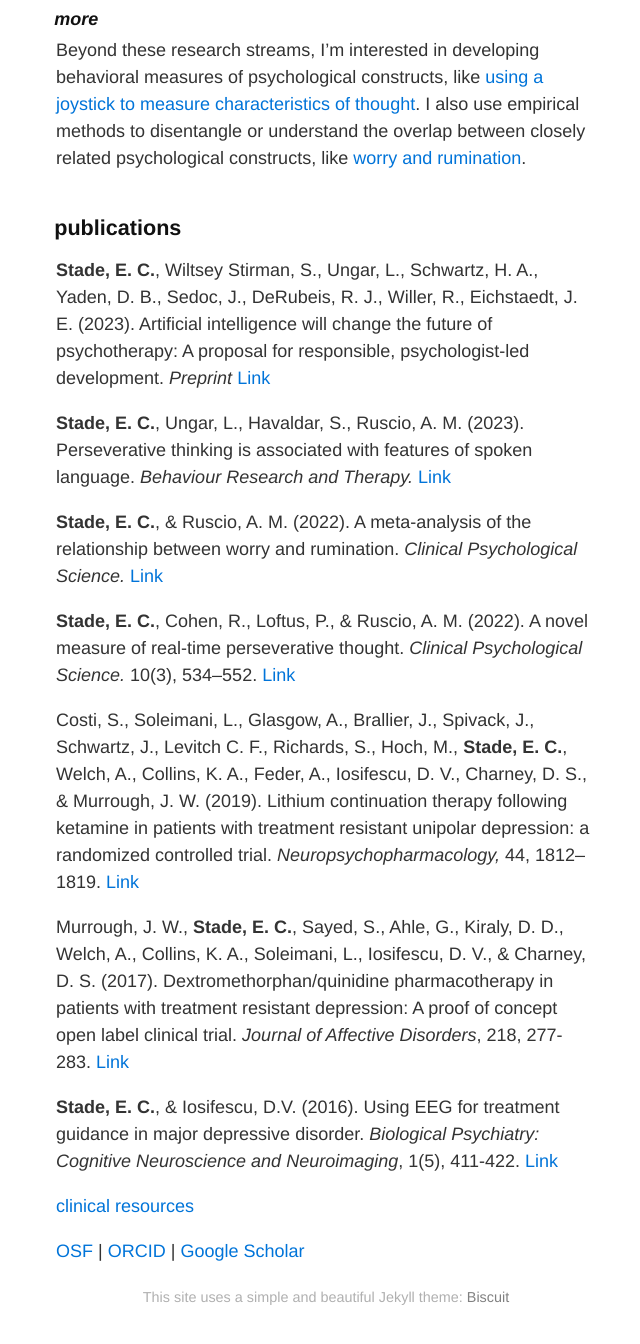
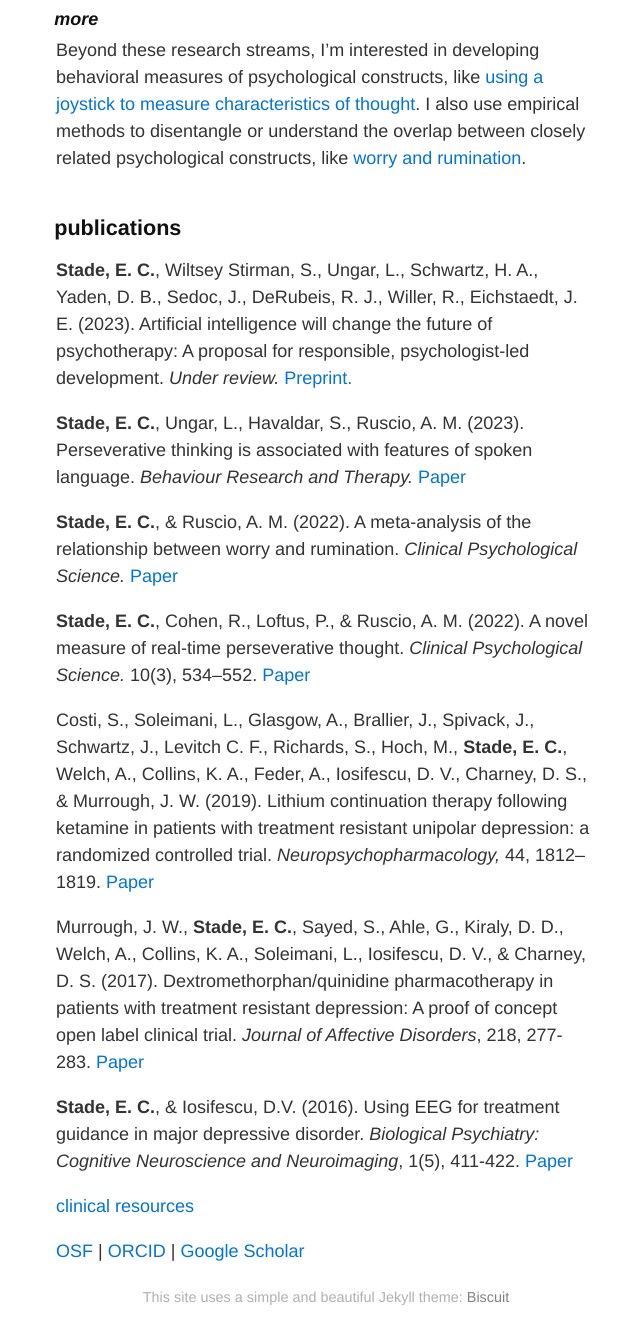
Before and after one commit to betsystade/betsystade.github.io, a Jekyll site: the page built from index.md, in a window 1280 px wide and 1400 px high, scrolled down 1176 px. Shown: the top 1344 px of the window, without its empty margins (314-954 px from the left). Built offline with Jekyll 4.4.1, drawn with Linux system fonts in a browser that asks for light colours; our own code applies the rules of GitHub Pages for plain Markdown files.

Commit message:
Update index.md

```diff
--- a/index.md
+++ b/index.md
@@ -33,29 +33,28 @@ Beyond these research streams, I'm interested in developing behavioral measures
 
 ## publications
 
-**Stade, E. C.**, Wiltsey Stirman, S., Ungar, L., Schwartz, H. A., Yaden, D. B., Sedoc, J., DeRubeis, R. J., Willer, R., Eichstaedt, J. E. (2023). Artificial intelligence will change the future of psychotherapy: A proposal for responsible, psychologist-led development. *Preprint* [Link](https://psyarxiv.com/cuzvr)
+**Stade, E. C.**, Wiltsey Stirman, S., Ungar, L., Schwartz, H. A., Yaden, D. B., Sedoc, J., DeRubeis, R. J., Willer, R., Eichstaedt, J. E. (2023). Artificial intelligence will change the future of psychotherapy: A proposal for responsible, psychologist-led development. *Under review.* [Preprint.](https://psyarxiv.com/cuzvr)
 
-**Stade, E. C.**, Ungar, L., Havaldar, S., Ruscio, A. M. (2023). Perseverative thinking is associated with
-features of spoken language. *Behaviour Research and Therapy.* [Link](https://doi.org/10.1016/j.brat.2023.104307)
+**Stade, E. C.**, Ungar, L., Havaldar, S., Ruscio, A. M. (2023). Perseverative thinking is associated with features of spoken language. *Behaviour Research and Therapy.* [Paper](https://doi.org/10.1016/j.brat.2023.104307)
 
 **Stade, E. C.**, & Ruscio, A. M. (2022). A meta-analysis of the relationship between worry and
-rumination. *Clinical Psychological Science.* [Link](https://doi.org/10.1177/21677026221131309)
+rumination. *Clinical Psychological Science.* [Paper](https://doi.org/10.1177/21677026221131309)
 
 **Stade, E. C.**, Cohen, R., Loftus, P., & Ruscio, A. M. (2022). A novel measure of real-time
-perseverative thought. *Clinical Psychological Science.* 10(3), 534–552. [Link](https://doi.org/10.1177/21677026211038017)
+perseverative thought. *Clinical Psychological Science.* 10(3), 534–552. [Paper](https://doi.org/10.1177/21677026211038017)
 
 Costi, S., Soleimani, L., Glasgow, A., Brallier, J., Spivack, J., Schwartz, J., Levitch C. F., Richards, S., Hoch, M., **Stade, E. C.**, Welch, A., Collins, K. A., Feder, A., Iosifescu, D. V., Charney, D. S., & Murrough, J. W. (2019). Lithium continuation therapy following ketamine in patients
 with treatment resistant unipolar depression: a randomized controlled trial.
-*Neuropsychopharmacology,* 44, 1812–1819. [Link](https://doi.org/10.1038/s41386-019-0365-0)
+*Neuropsychopharmacology,* 44, 1812–1819. [Paper](https://doi.org/10.1038/s41386-019-0365-0)
 
 Murrough, J. W., **Stade, E. C.**, Sayed, S., Ahle, G., Kiraly, D. D., Welch, A., Collins, K. A.,
 Soleimani, L., Iosifescu, D. V., & Charney, D. S. (2017). Dextromethorphan/quinidine
 pharmacotherapy in patients with treatment resistant depression: A proof of concept open
-label clinical trial. *Journal of Affective Disorders*, 218, 277-283. [Link](
+label clinical trial. *Journal of Affective Disorders*, 218, 277-283. [Paper](
 https://doi.org/10.1016/j.jad.2017.04.072)
 
 **Stade, E. C.**, & Iosifescu, D.V. (2016). Using EEG for treatment guidance in major depressive
-disorder. *Biological Psychiatry: Cognitive Neuroscience and Neuroimaging*, 1(5), 411-422. [Link](
+disorder. *Biological Psychiatry: Cognitive Neuroscience and Neuroimaging*, 1(5), 411-422. [Paper](
 https://doi.org/10.1016/j.bpsc.2016.06.002)
 
 
```
